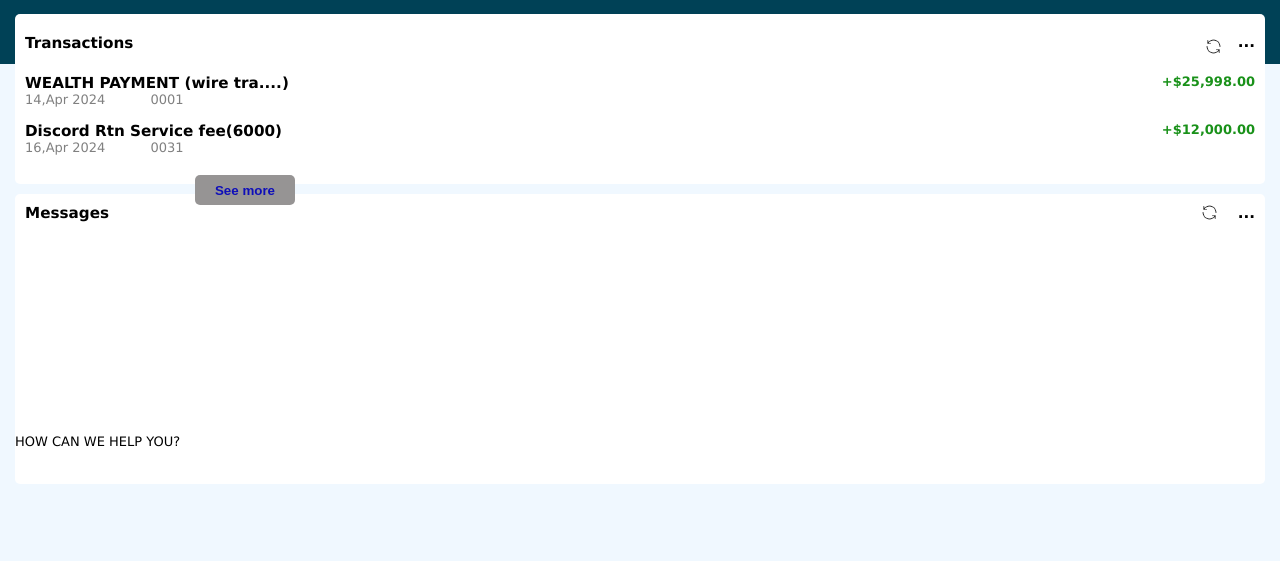
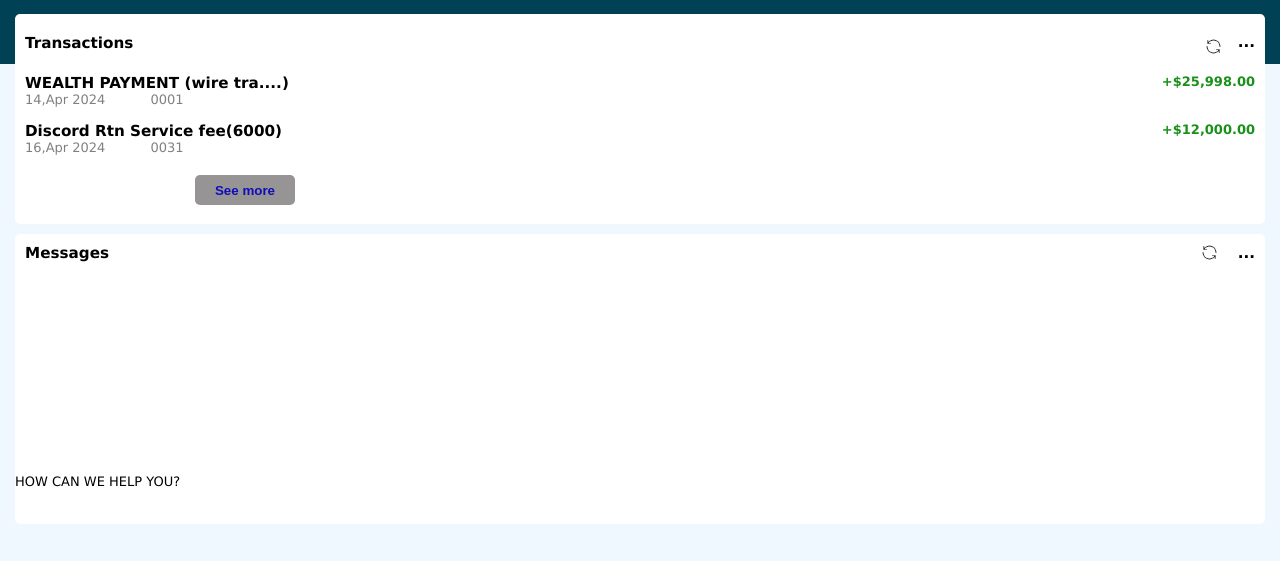
Before and after one commit to bootboxame/Abu, a plain HTML site: page index.html in a window 1280 px wide. Shown: the part 336-897 px from the top of the page. Drawn offline with Linux system fonts and the light colour scheme.

Commit message:
Update index.css

```diff
--- a/index.css
+++ b/index.css
@@ -111,7 +111,7 @@ body {
     margin-top: -50px;
     border-radius: 5px;
     padding: 20px 10px 10px 10px;
-    height: 170px;
+    height: 210px;
 }
 
 .tup {
```
